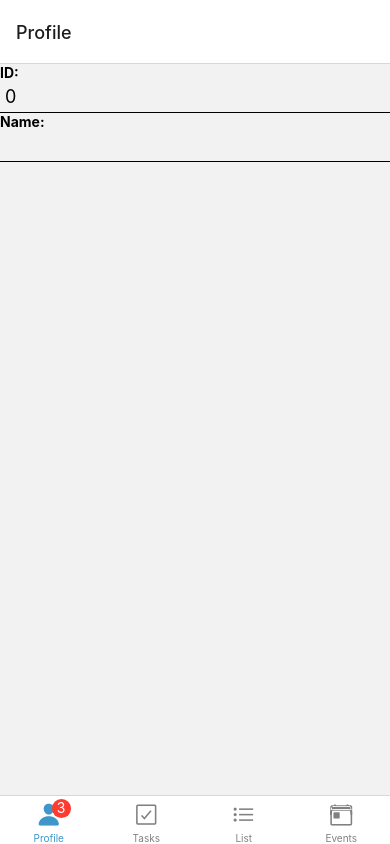
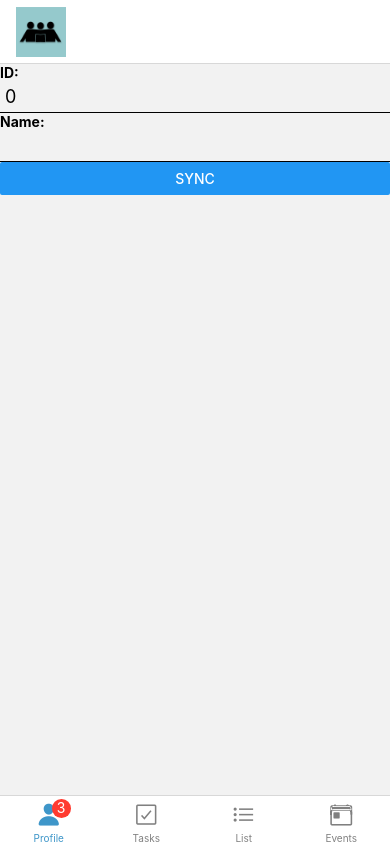
Before and after one commit to hmukesh5/roomies, a React Native app: screen / in a window 390 px wide. Built offline with nearby package versions, Linux system fonts and the light colour scheme; no server answers.

Commit message:
Sync Button on Profile

```diff
--- a/navigation/MainContainer.js
+++ b/navigation/MainContainer.js
@@ -1,14 +1,15 @@
-import * as React from 'react'
+import * as React from 'react';
 
-import { NavigationContainer } from '@react-navigation/native'
-import { createBottomTabNavigator } from '@react-navigation/bottom-tabs'
-import Ionicons from 'react-native-vector-icons/Ionicons'
+import { NavigationContainer } from '@react-navigation/native';
+import { createBottomTabNavigator } from '@react-navigation/bottom-tabs';
+import Ionicons from 'react-native-vector-icons/Ionicons';
+import {Image} from 'react-native';
 
 // Screens
-import ProfileScreen from './screens/Profile'
-import TasksScreen from './screens/Tasks'
-import ListScreen from './screens/List'
-import EventsScreen from './screens/Events'
+import ProfileScreen from './screens/Profile';
+import TasksScreen from './screens/Tasks';
+import ListScreen from './screens/List';
+import EventsScreen from './screens/Events';
 
 // Screen names
 const profileName = "Profile";
@@ -17,6 +18,15 @@ const listName = "List";
 const eventsName = "Events";
 
 const Tab = createBottomTabNavigator();
+
+function LogoTitle() {
+    return (
+      <Image
+        style={{width: 50, height:50}}
+        source={require('./roomies-large.png')}
+      />
+    );
+  }
 
 export default function MainContainer(){
     return(
@@ -44,7 +54,7 @@ export default function MainContainer(){
                 tabBarInactiveTintColor: 'gray'
             })}>
 
-            <Tab.Screen name={profileName} component={ProfileScreen} options={{tabBarBadge: 3}}/>
+            <Tab.Screen name={profileName} component={ProfileScreen} options={{tabBarBadge: 3, headerTitle: (props) => <LogoTitle {...props}/>}}/>
             <Tab.Screen name={tasksName} component={TasksScreen}/>
             <Tab.Screen name={listName} component={ListScreen}/>
             <Tab.Screen name={eventsName} component={EventsScreen}/>
--- a/navigation/screens/Profile.js
+++ b/navigation/screens/Profile.js
@@ -1,5 +1,5 @@
 import * as React from 'react';
-import {TouchableOpacity, View, Text, TextInput} from 'react-native'
+import {StyleSheet, TouchableOpacity, View, Text, TextInput, Button, Alert} from 'react-native'
 
 
 const NAME = { name: 'Hemanth' };
@@ -43,7 +43,13 @@ export default function ProfileScreen({navigation}) {
                 onChangeText={text => setName(text)}
                 style={{ borderBottomWidth: 1, padding: 5, fontSize: 18 }}
             />
-
+            <Button onPress={() => Alert.alert("Hi hemanth")} title="Sync" style={styles.button}></Button>
         </View>
     )
 }
+
+const styles = StyleSheet.create({
+    button : {
+
+    },
+})
```
Also changed, not shown: navigation/roomies-large.png (added).
